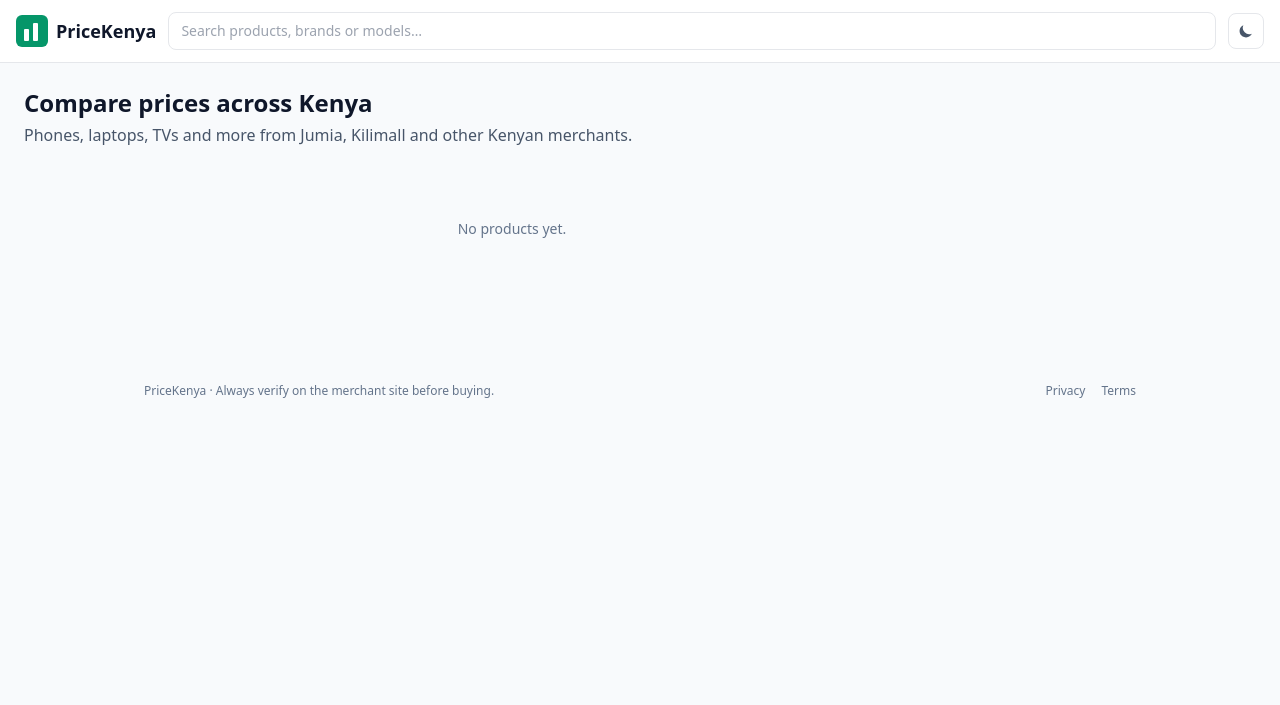
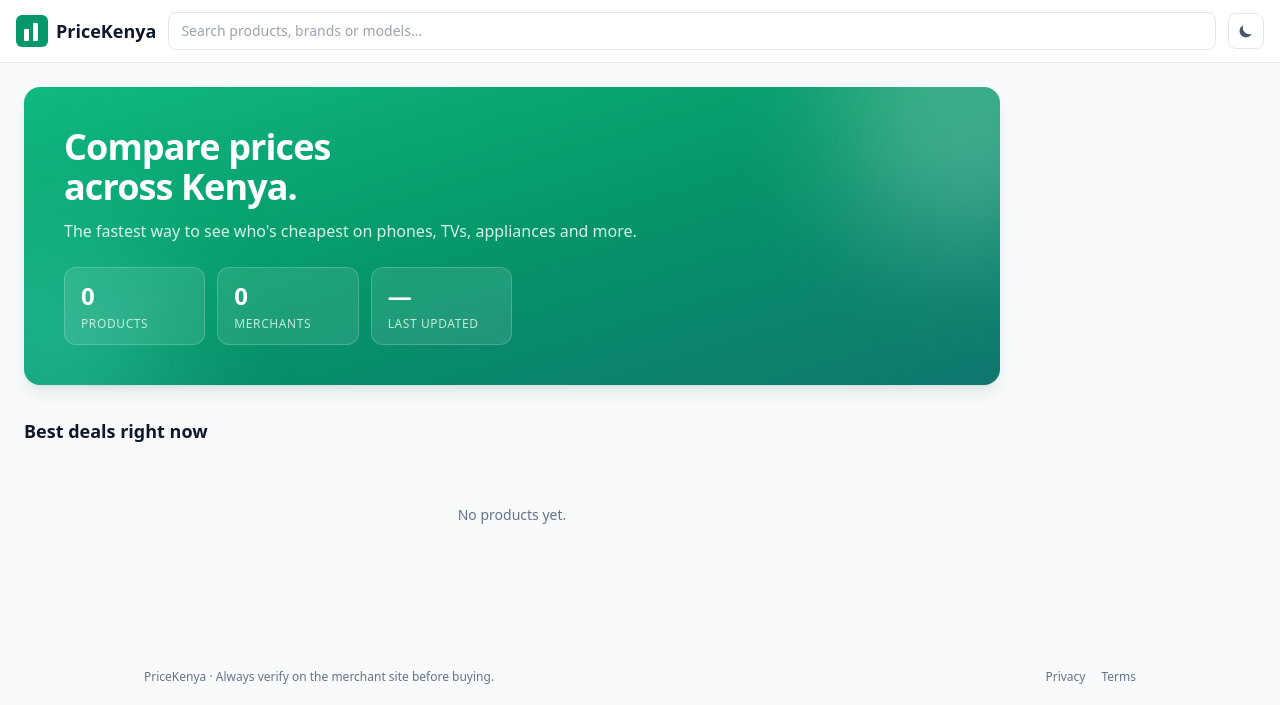
Before and after one commit to WambuaSimon/pricekenya, a FastAPI app: page / in a window 1280 px wide. Shown: the top 705 px of the page. Run offline with FastAPI, Linux system fonts and the light colour scheme; data that the repository does not hold is empty; some libraries are stand-ins or nearby versions.

Commit message:
Homepage hero: emerald gradient card with live stats
Replace the flat H1/subtitle with a self-contained emerald→teal
gradient card carrying the value prop + three live-data chips
(product count, merchant count, last-updated timestamp). Two blurred
glow circles give the card depth without a background image.
Verified visually in light and dark mode.

- home() route: cheap counts + MAX(last_checked_at), humanised via a
  small _humanize_ago helper. Merchant count is DISTINCT-on-listings
  so the number reflects live coverage, not the seed catalog.
- home.html: gradient section + chips, then a "Best deals right now"
  heading above the existing product grid so the fold has a real
  editorial rhythm instead of a dropped-in grid.

```diff
--- a/app/templates/home.html
+++ b/app/templates/home.html
@@ -20,8 +20,39 @@
 </script>
 {% endblock %}
 {% block content %}
-  <h1 class="text-2xl font-semibold mb-1">Compare prices across Kenya</h1>
-  <p class="text-slate-600 mb-6 dark:text-slate-400">Phones, laptops, TVs and more from Jumia, Kilimall and other Kenyan merchants.</p>
+  {# Emerald gradient hero. Two absolute-positioned blurred circles create
+     a soft radial glow so the card doesn't read as a flat rectangle. Three
+     live-data chips underneath make the site feel alive without any JS. #}
+  <section class="relative overflow-hidden rounded-2xl bg-gradient-to-br from-emerald-500 via-emerald-600 to-teal-700 p-6 sm:p-10 mb-8 shadow-lg shadow-emerald-900/10 dark:shadow-emerald-950/40">
+    <div class="pointer-events-none absolute -right-24 -top-24 h-64 w-64 rounded-full bg-white/25 blur-3xl"></div>
+    <div class="pointer-events-none absolute -left-20 -bottom-20 h-56 w-56 rounded-full bg-teal-300/30 blur-3xl"></div>
+
+    <div class="relative">
+      <h1 class="text-3xl sm:text-4xl font-bold text-white leading-tight tracking-tight">
+        Compare prices<br class="hidden sm:inline"> across Kenya.
+      </h1>
+      <p class="mt-3 max-w-xl text-emerald-50/90 text-sm sm:text-base">
+        The fastest way to see who's cheapest on phones, TVs, appliances and more.
+      </p>
+
+      <div class="mt-6 grid grid-cols-3 gap-2 sm:gap-3 sm:max-w-md">
+        <div class="rounded-xl bg-white/10 backdrop-blur-sm border border-white/20 px-3 py-2.5 sm:px-4 sm:py-3">
+          <div class="text-lg sm:text-2xl font-bold text-white leading-none">{{ "{:,}".format(product_count) }}</div>
+          <div class="mt-1 text-[10px] sm:text-xs uppercase tracking-wider text-emerald-50/80">Products</div>
+        </div>
+        <div class="rounded-xl bg-white/10 backdrop-blur-sm border border-white/20 px-3 py-2.5 sm:px-4 sm:py-3">
+          <div class="text-lg sm:text-2xl font-bold text-white leading-none">{{ merchant_count }}</div>
+          <div class="mt-1 text-[10px] sm:text-xs uppercase tracking-wider text-emerald-50/80">Merchants</div>
+        </div>
+        <div class="rounded-xl bg-white/10 backdrop-blur-sm border border-white/20 px-3 py-2.5 sm:px-4 sm:py-3">
+          <div class="text-lg sm:text-2xl font-bold text-white leading-none">{{ last_updated_ago }}</div>
+          <div class="mt-1 text-[10px] sm:text-xs uppercase tracking-wider text-emerald-50/80">Last updated</div>
+        </div>
+      </div>
+    </div>
+  </section>
+
+  <h2 class="text-lg font-semibold mb-3">Best deals right now</h2>
   <div id="results">
     {% include "partials/_product_grid.html" %}
   </div>
```
Also changed, not shown: app/routes/pages.py (+38 -2 lines).
